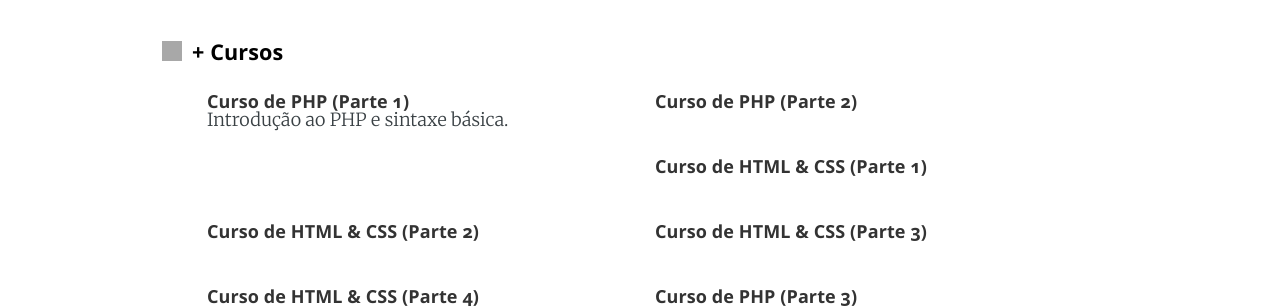
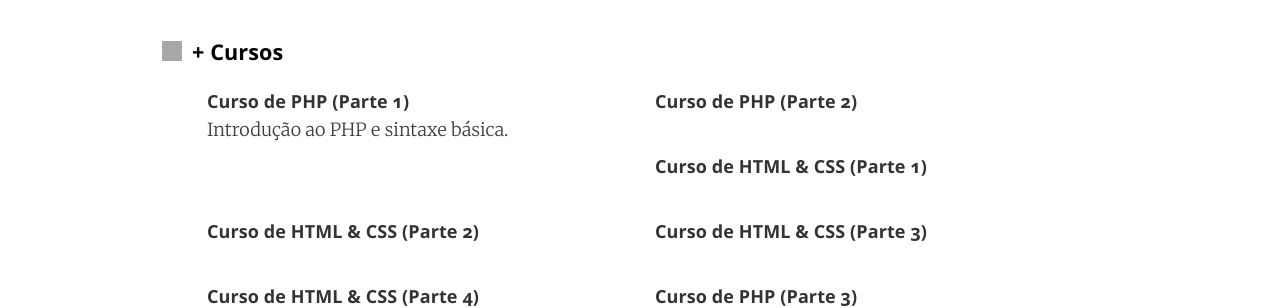
Before and after one commit to EnVolte/envolte.github.io, a Jekyll site: the page built from index.html, in a window 1280 px wide. Shown: the part 751-1059 px from the top of the page. Built offline with Jekyll 4.4.1, drawn with Linux system fonts in a browser that asks for light colours; the list of posts is cut into pages by our own code; grey boxes are pictures that could not be loaded.

Commit message:
Update screen.css

```diff
--- a/assets/css/screen.css
+++ b/assets/css/screen.css
@@ -1825,7 +1825,8 @@
 #right:hover p, #right:hover h2 {color: #000;}
 
 h3.titlep {width: 70%; margin: 0px auto; font-size: 1.2em; color: #000;}
-h3.titlep span {width: 20px; height: 20px; background-size: 20px; position: absolute; margin-top: 1px; margin-left: -30px; display: inline-block; opacity: 0.9;}
+h3.titlep span.ico {width: 20px; height: 20px; background-size: 20px; position: absolute; margin-top: 1px; margin-left: -30px; display: inline-block; opacity: 0.9;}
 ul#curso {width: 70%; margin: 2rem auto 4rem; line-height: 1em;}
 ul#curso li {float: left; width: 50%; font-size: auto; list-style: none;}
 ul#curso li a {color: #333; text-decoration: none; font-family: Open Sans; font-weight: bold;}
+ul#curso li p {margin-top: 10px;}
```
